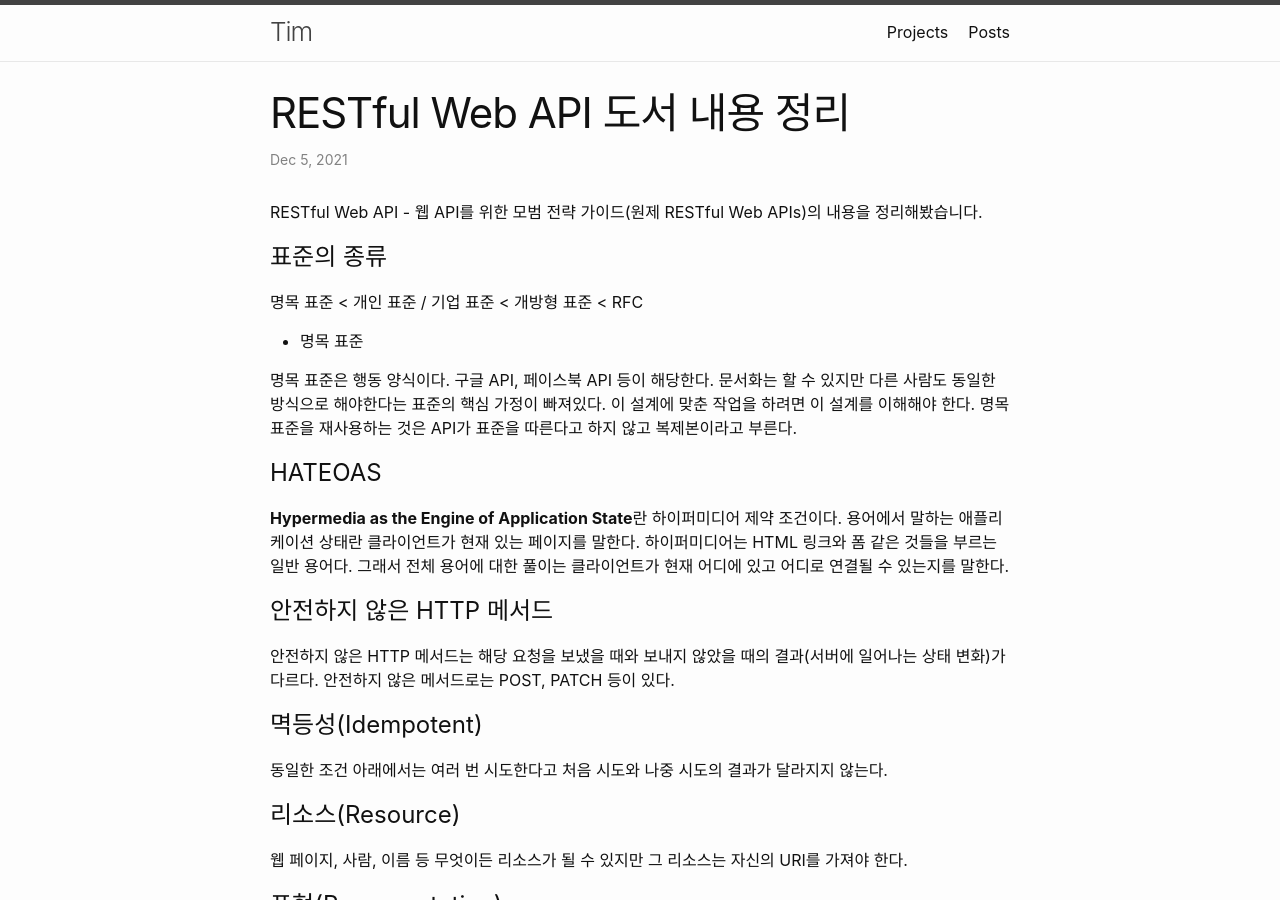
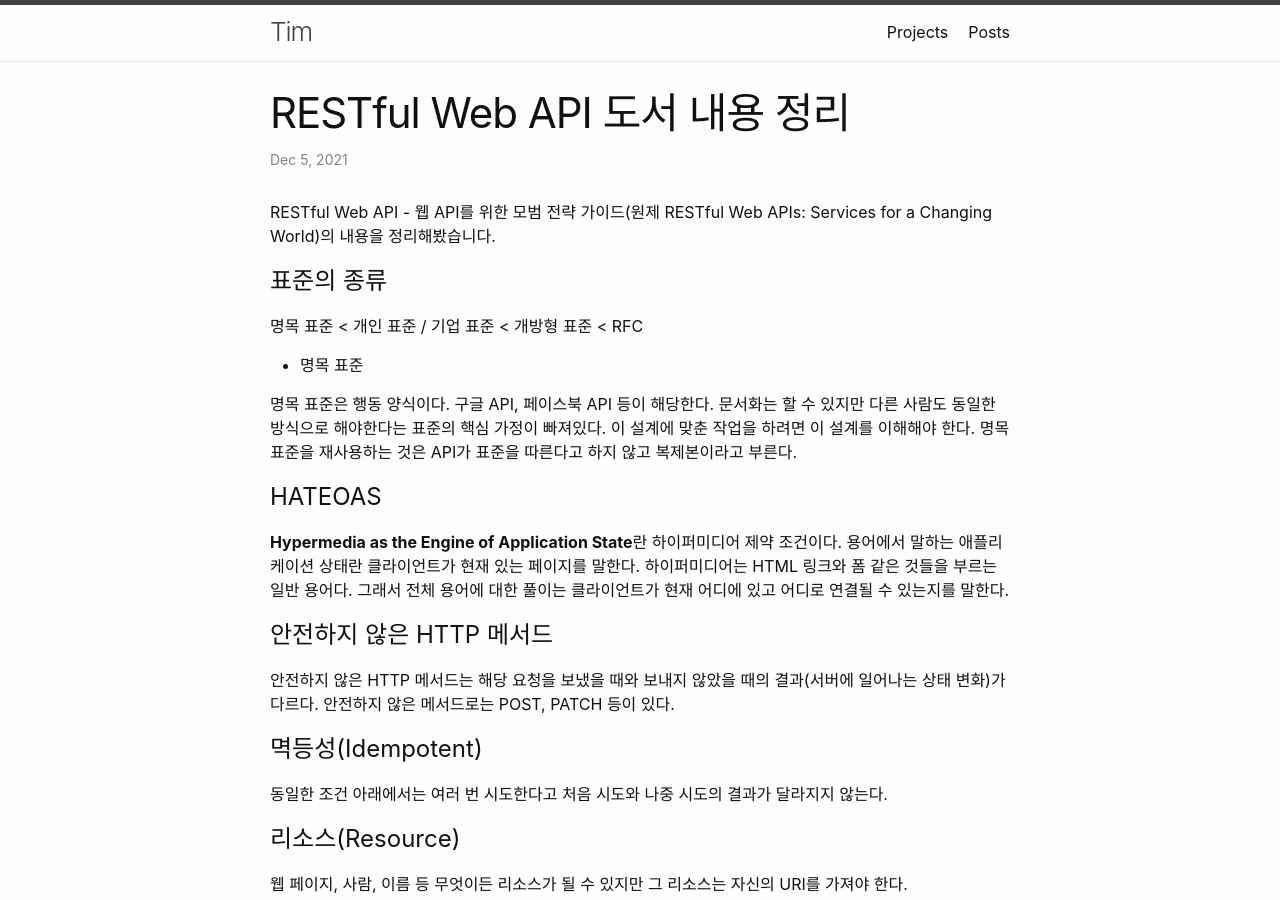
Before and after one commit to majortim/majortim.github.io, a Jekyll site: the page built from _posts/2021-12-05-restful-web-api.md, in a window 1280 px wide and 900 px high. Built offline with Jekyll 4.4.1, drawn with Linux system fonts in a browser that asks for light colours.

Commit message:
원서 제목 수정

```diff
--- a/_posts/2021-12-05-restful-web-api.md
+++ b/_posts/2021-12-05-restful-web-api.md
@@ -7,7 +7,7 @@ categories: Web
 excerpt_separator: <!--more-->
 ---
 
-RESTful Web API - 웹 API를 위한 모범 전략 가이드(원제 RESTful Web APIs)의 내용을 정리해봤습니다.
+RESTful Web API - 웹 API를 위한 모범 전략 가이드(원제 RESTful Web APIs: Services for a Changing World)의 내용을 정리해봤습니다.
 
 <!--more-->
 
```
